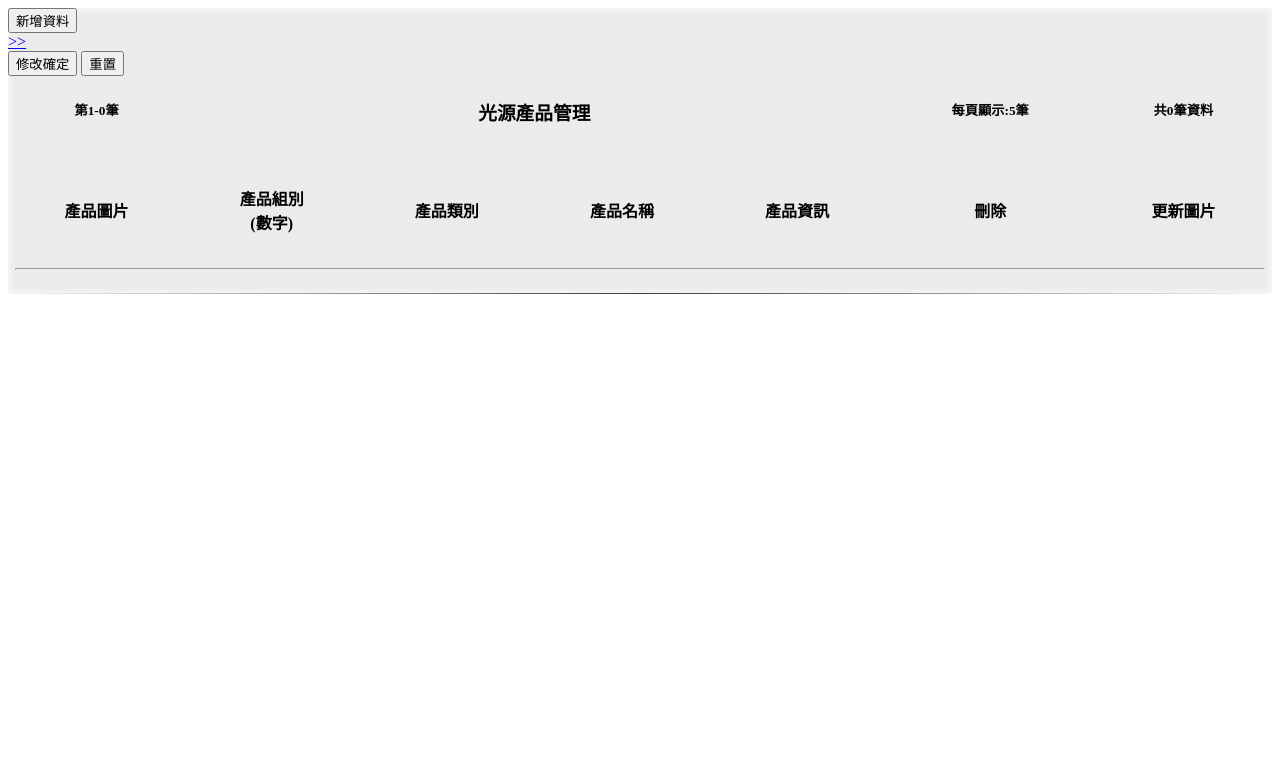
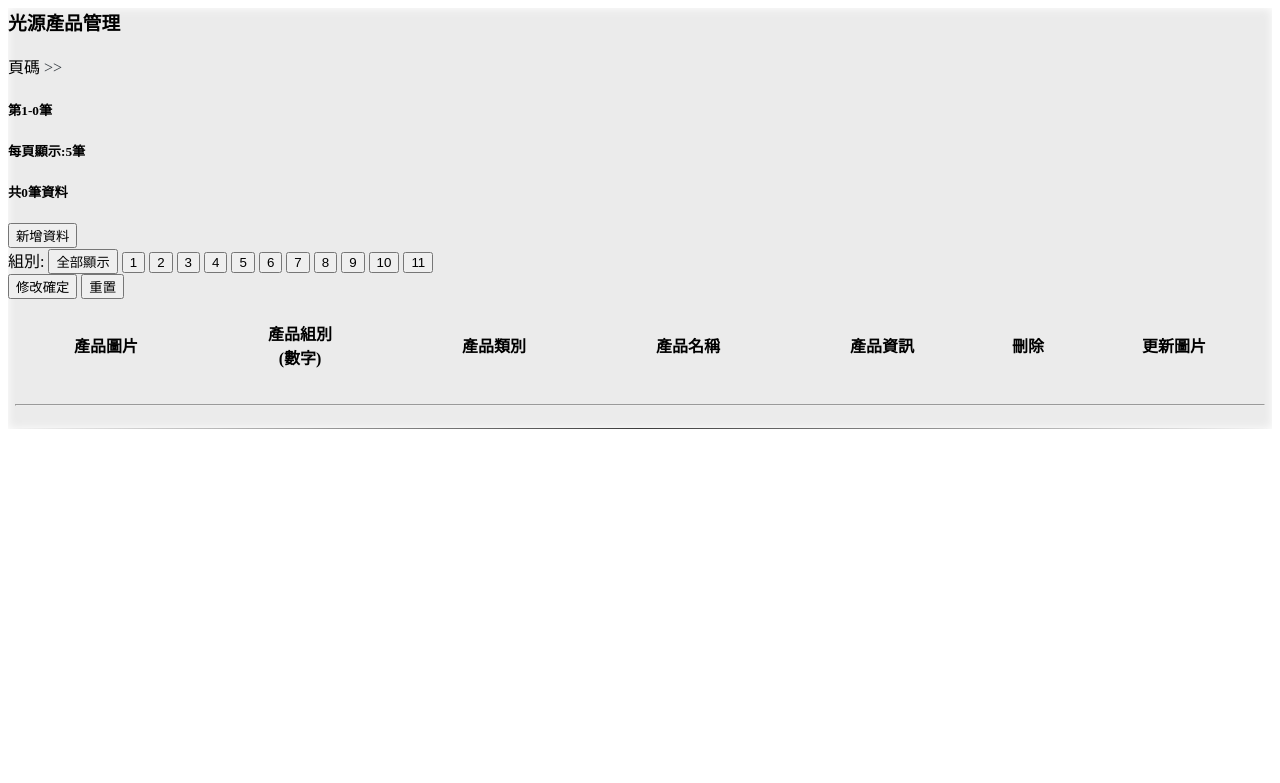
Before and after one commit to wanghanna/CWL_T, a PHP site: page /alight.php in a window 1280 px wide. Shown: the top 783 px of the page. Run offline with PHP 8.4, Linux system fonts and the light colour scheme; data that the repository does not hold is empty.

Commit message:
美化光源版面

```diff
--- a/alight.php
+++ b/alight.php
@@ -39,14 +39,28 @@
     height: 1px;
     background-image: linear-gradient(to right, rgba(0,0,0,0), rgba(0,0,0,0.75), rgba(0,0,0,0));
 }
+#pg a{
+  text-decoration:none;
+  color:#343A40;
+  transition:0.5s;
+}
+#pg a:hover{
+  text-decoration:none;
+  color:#ebebeb;
+  font-size:2rem;
+}
+
 </style>
-<body class="vw-100" style="position:relative">
+<body style="position:relative">
 <div class="text-center" style="background:#ebebeb;box-shadow:inset 0 0 10px white;position:relative">
 <form method="post" action="api.php?do=lightmdy">
-<div class="sticky-top bg-dark row m-0 justify-content-between p-3">
-<div><input class="btn btn-secondary" type="button" value="新增資料" onclick=<?=jlo('view.php?do=lightadd') ?>></div>
+<div class="row m-0 flex-column">
+<div class="row m-0 justify-content-between p-2 bg-info">
+  <h3 class="text-light">光源產品管理</h3>
+
 <!-- 頁碼 -->
-<div>
+<div id="pg" class="col mr-auto text-light">
+<span class="text-light mx-2">頁碼</span>
 <?php
 if(!empty($_GET['team'])){
   $max=dmax('cwl_plight',$_GET['team']);
@@ -71,20 +85,39 @@
 ?>
 </div>
 <!-- 頁碼end -->
+
+  <h5 class="mx-2">第<?= $begin+1 ?>-<?= $endpage ?>筆</h5>
+  <h5 class="mx-2">每頁顯示:<?= $many ?>筆</h5>
+  <h5 class="mx-2">共<?= $hm ?>筆資料</h5>
+</div>
+<div class="sticky-top bg-dark row m-0 justify-content-between p-3">
+<div><input class="btn btn-secondary" type="button" value="新增資料" onclick=<?=jlo('view.php?do=lightadd') ?>></div>
+
+<!-- 輸入產品組別 -->
+<div class="my-2">
+<span class="text-info">組別:</span>
+<input class="btn btn-info m-1" type ="button" onclick="location.href='?page=light'" value="全部顯示">
+<input class="btn btn-info m-1" type ="button" onclick="location.href='?page=light&team=1'" value="1">
+<input class="btn btn-info m-1" type ="button" onclick="location.href='?page=light&team=2'" value="2">
+<input class="btn btn-info m-1" type ="button" onclick="location.href='?page=light&team=3'" value="3">
+<input class="btn btn-info m-1" type ="button" onclick="location.href='?page=light&team=4'" value="4">
+<input class="btn btn-info m-1" type ="button" onclick="location.href='?page=light&team=5'" value="5">
+<input class="btn btn-info m-1" type ="button" onclick="location.href='?page=light&team=6'" value="6">
+<input class="btn btn-info m-1" type ="button" onclick="location.href='?page=light&team=7'" value="7">
+<input class="btn btn-info m-1" type ="button" onclick="location.href='?page=light&team=8'" value="8">
+<input class="btn btn-info m-1" type ="button" onclick="location.href='?page=light&team=9'" value="9">
+<input class="btn btn-info m-1" type ="button" onclick="location.href='?page=light&team=10'" value="10">
+<input class="btn btn-info m-1" type ="button" onclick="location.href='?page=light&team=11'" value="11">
+</div>
+
 <div class="btn-group">
 <input class="btn btn-secondary" type="submit" value="修改確定">
 <input class="btn btn-secondary" type="reset" value="重置">
 </div>
 </div>
+</div>
 <table style="width:100%" align="center" class="shadow rounded mb-5" style="background:#F8F9FA;">
-<thead class="">
-<tr class="bg-info">
-  <th colspan="1"><h5>第<?= $begin+1 ?>-<?= $endpage ?>筆</h5></th>
-  <th colspan="4"><h3>光源產品管理</h3></th>
-  <th colspan="1"><h5>每頁顯示:<?= $many ?>筆</h5></th>
-  <th colspan="1"><h5>共<?= $hm ?>筆資料</h5></th>
-
-</tr>
+<thead>
 <tr>
   <th>產品圖片</th>
   <th>產品組別<br>(數字)</th>
@@ -125,6 +158,7 @@
 </table>
 <div>
 <hr class="styleT">
+
 </form>
 </div>
 </body>
```
Also changed, not shown: upload/1570354673_cwl_0.PNG (added).
